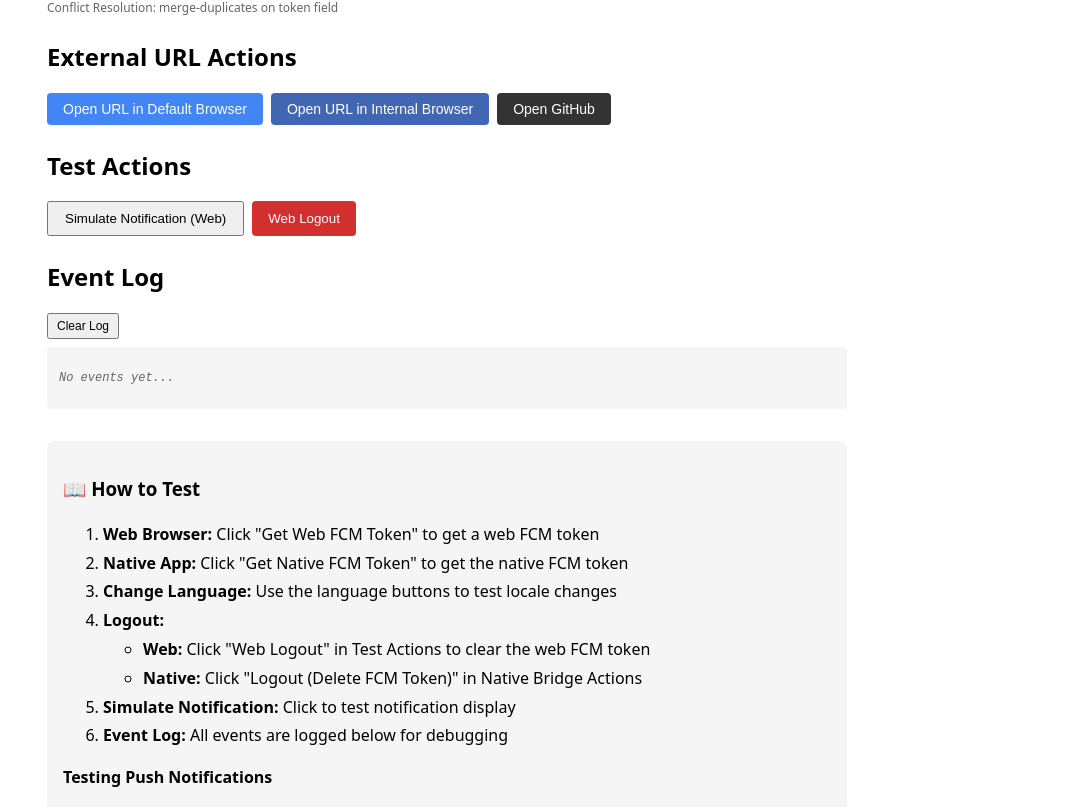
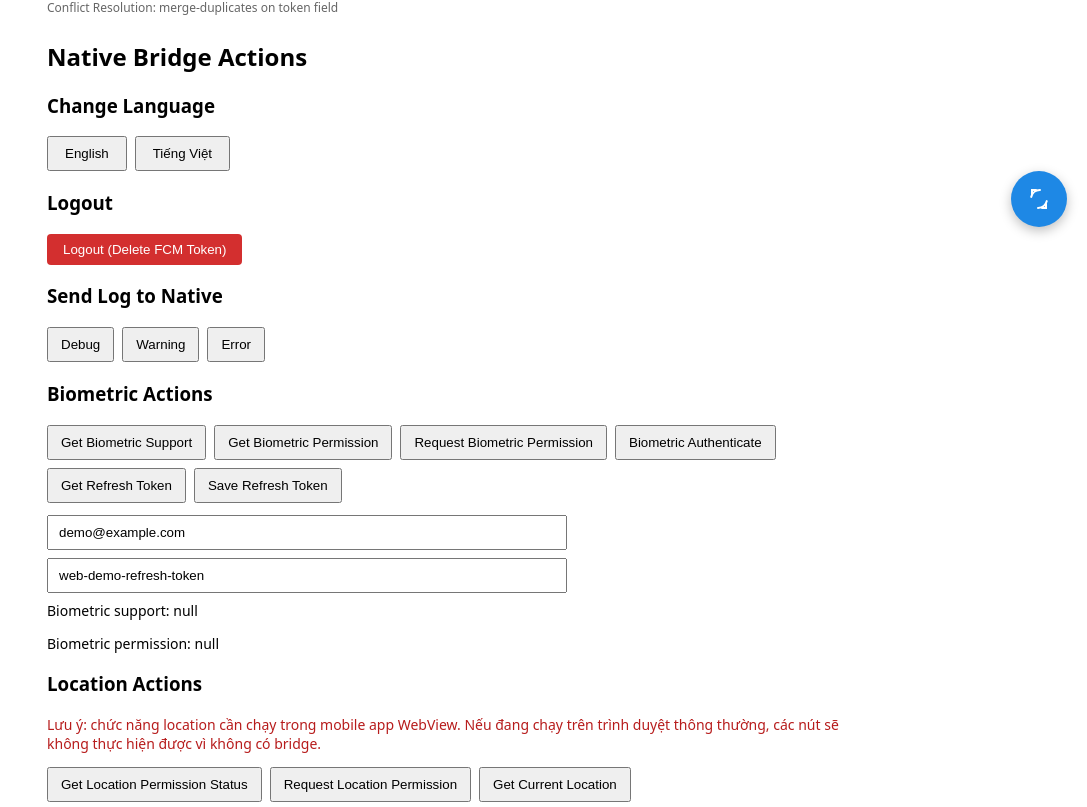
Before and after one commit to az-coder-123/fcm-web-demo, a Next.js app: page / in a window 1280 px wide. Shown: the part 553-1360 px from the top of the page, without its empty margins (193-1280 px from the left). Built offline with nearby package versions, Linux system fonts and the light colour scheme; no server answers.

Commit message:
feat: add location permission handling and actions in NativeBridgeActions component

```diff
--- a/app/page.js
+++ b/app/page.js
@@ -34,6 +34,9 @@ export default function Home() {
     const [logoutResult, setLogoutResult] = useState(null);
     const [biometricSupport, setBiometricSupport] = useState(null);
     const [biometricPermission, setBiometricPermission] = useState(null);
+    const [locationPermission, setLocationPermission] = useState(null);
+    const [location, setLocation] = useState(null);
+    const [locationError, setLocationError] = useState(null);
     const [refreshTokenOwnerKey, setRefreshTokenOwnerKey] = useState(null);
     const [refreshToken, setRefreshToken] = useState(null);
     const [biometricAuthResult, setBiometricAuthResult] = useState(null);
@@ -81,6 +84,10 @@ export default function Home() {
     }, []);
 
     const checkNativeBridge = async () => {
+        if (window.flutter_inappwebview) {
+            setIsNativeApp(true);
+        }
+
         try {
             if (window.flutter_inappwebview) {
                 const info = await window.flutter_inappwebview.callHandler('getAppInfo');
@@ -105,10 +112,16 @@ export default function Home() {
                             /* ignore */
                         }
                     }
+                } else {
+                    // still considered native webview when flutter_inappwebview exists
+                    setIsNativeApp(true);
                 }
             }
         } catch (err) {
             console.log('Not running in native app or bridge not ready:', err);
+            if (window.flutter_inappwebview) {
+                setIsNativeApp(true);
+            }
             try {
                 addToLog('Native Bridge', `Bridge not available or error: ${err?.message || String(err)}`);
             } catch (e) {
@@ -444,6 +457,52 @@ export default function Home() {
         }
     };
 
+    const handleGetLocationPermissionStatus = async () => {
+        if (!window.flutter_inappwebview) return;
+        try {
+            const response = await window.flutter_inappwebview.callHandler('getLocationPermissionStatus');
+            setLocationPermission(response);
+            setLocationError(null);
+            addToLog('Location Permission Status', JSON.stringify(response));
+        } catch (e) {
+            setLocationError(e?.message || String(e));
+            addToLog('Location Permission Status Error', e?.message || String(e));
+        }
+    };
+
+    const handleRequestLocationPermission = async () => {
+        if (!window.flutter_inappwebview) return;
+        try {
+            const response = await window.flutter_inappwebview.callHandler('requestLocationPermission');
+            setLocationPermission(response);
+            setLocationError(null);
+            addToLog('Request Location Permission', JSON.stringify(response));
+        } catch (e) {
+            setLocationError(e?.message || String(e));
+            addToLog('Request Location Permission Error', e?.message || String(e));
+        }
+    };
+
+    const handleGetLocation = async () => {
+        if (!window.flutter_inappwebview) return;
+        try {
+            const response = await window.flutter_inappwebview.callHandler('getLocation');
+            if (response && response.success) {
+                setLocation(response);
+                setLocationError(null);
+                addToLog('Get Location', JSON.stringify(response));
+            } else {
+                setLocation(null);
+                setLocationError(response?.error || 'Failed to get location');
+                addToLog('Get Location Error', response?.error || 'Failed');
+            }
+        } catch (e) {
+            setLocation(null);
+            setLocationError(e?.message || String(e));
+            addToLog('Get Location Exception', e?.message || String(e));
+        }
+    };
+
     const handleChangeLocale = async (lang) => {
         if (!window.flutter_inappwebview) return;
         try {
@@ -573,7 +632,6 @@ export default function Home() {
                 addToLog={addToLog}
             />
 
-            {isNativeApp && (
             <NativeBridgeActions
                 currentLocale={currentLocale}
                 logoutResult={logoutResult}
@@ -583,16 +641,22 @@ export default function Home() {
                 onGetBiometricSupport={handleGetBiometricSupport}
                 onGetBiometricPermissionStatus={handleGetBiometricPermissionStatus}
                 onRequestBiometricPermission={handleRequestBiometricPermission}
+                onGetLocationPermissionStatus={handleGetLocationPermissionStatus}
+                onRequestLocationPermission={handleRequestLocationPermission}
+                onGetLocation={handleGetLocation}
                 onBiometricAuthenticate={handleBiometricAuthenticate}
                 onGetRefreshToken={handleGetRefreshToken}
                 onSaveRefreshToken={handleSaveRefreshToken}
                 biometricSupport={biometricSupport}
                 biometricPermission={biometricPermission}
+                locationPermission={locationPermission}
+                location={location}
+                locationError={locationError}
                 refreshTokenOwnerKey={refreshTokenOwnerKey}
                 refreshToken={refreshToken}
                 biometricAuthResult={biometricAuthResult}
+                isNativeApp={isNativeApp}
             />
-            )}
 
             <ExternalUrlActions />
 
@@ -610,6 +674,42 @@ export default function Home() {
             <ErrorDisplay error={error} />
             <Toast toast={toast} onClose={() => setToast(null)} />
             <Instructions />
+
+            <button
+                onClick={() => window.location.reload()}
+                style={{
+                    position: 'fixed',
+                    right: 20,
+                    bottom: 20,
+                    width: 56,
+                    height: 56,
+                    borderRadius: '50%',
+                    border: 'none',
+                    background: '#1e88e5',
+                    color: 'white',
+                    boxShadow: '0 4px 12px rgba(0,0,0,0.25)',
+                    cursor: 'pointer',
+                    zIndex: 9999,
+                    display: 'flex',
+                    alignItems: 'center',
+                    justifyContent: 'center',
+                }}
+                title="Reload page"
+                aria-label="Reload page"
+            >
+                <svg
+                    width="24"
+                    height="24"
+                    viewBox="0 0 24 24"
+                    fill="none"
+                    xmlns="http://www.w3.org/2000/svg"
+                >
+                    <path d="M13 3a9 9 0 0 0-8.8 6.9" stroke="white" strokeWidth="2" strokeLinecap="round" />
+                    <path d="M5 7V3h4" stroke="white" strokeWidth="2" strokeLinecap="round" />
+                    <path d="M11 21a9 9 0 0 0 8.8-6.9" stroke="white" strokeWidth="2" strokeLinecap="round" />
+                    <path d="M19 17v4h-4" stroke="white" strokeWidth="2" strokeLinecap="round" />
+                </svg>
+            </button>
         </main>
     );
 }
--- a/components/NativeBridgeActions.js
+++ b/components/NativeBridgeActions.js
@@ -10,13 +10,20 @@ export default function NativeBridgeActions({
     onGetBiometricPermissionStatus,
     onRequestBiometricPermission,
     onBiometricAuthenticate,
+    onGetLocationPermissionStatus,
+    onRequestLocationPermission,
+    onGetLocation,
     onGetRefreshToken,
     onSaveRefreshToken,
     biometricSupport,
     biometricPermission,
+    locationPermission,
+    location,
+    locationError,
     refreshTokenOwnerKey,
     refreshToken,
-    biometricAuthResult
+    biometricAuthResult,
+    isNativeApp
 }) {
     const [keyInput, setKeyInput] = useState('demo@example.com');
     const [tokenInput, setTokenInput] = useState('web-demo-refresh-token');
@@ -143,6 +150,59 @@ export default function NativeBridgeActions({
                     </p>
                 )}
             </div>
+
+            {/* Location Actions */}
+            <div style={{ marginBottom: 16 }}>
+                <h3>Location Actions</h3>
+                {!isNativeApp && (
+                    <p style={{ marginTop: 8, fontSize: 14, color: '#b71c1c' }}>
+                        Lưu ý: chức năng location cần chạy trong mobile app WebView. Nếu đang chạy trên trình duyệt thông thường, các nút sẽ không thực hiện được vì không có bridge.
+                    </p>
+                )}
+                <div style={{ display: 'flex', gap: 8, flexWrap: 'wrap' }}>
+                    <button onClick={onGetLocationPermissionStatus} style={{ padding: '8px 12px' }}>
+                        Get Location Permission Status
+                    </button>
+                    <button onClick={onRequestLocationPermission} style={{ padding: '8px 12px' }}>
+                        Request Location Permission
+                    </button>
+                    <button
+                        onClick={onGetLocation}
+                        style={{ padding: '8px 12px' }}
+                        disabled={locationPermission && !locationPermission.isGranted}
+                    >
+                        Get Current Location
+                    </button>
+                </div>
+
+                {locationPermission && locationPermission.isGranted === false && (
+                    <p style={{ marginTop: 8, fontSize: 14, color: 'orange' }}>
+                        Location permission chưa được cấp. Hãy yêu cầu quyền từ app (Request Location Permission) hoặc mở lại Settings.
+                    </p>
+                )}
+
+                {locationPermission && locationPermission.isGranted === true && (
+                    <p style={{ marginTop: 8, fontSize: 14, color: 'green' }}>
+                        Location permission đã được cấp.
+                    </p>
+                )}
+
+                {locationPermission && (
+                    <p style={{ marginTop: 8, fontSize: 14 }}>
+                        Location permission: {JSON.stringify(locationPermission)}
+                    </p>
+                )}
+                {location && location.success && (
+                    <p style={{ marginTop: 8, fontSize: 14 }}>
+                        Found location: {location.latitude.toFixed(6)}, {location.longitude.toFixed(6)} (accuracy: {location.accuracy} m)
+                    </p>
+                )}
+                {locationError && (
+                    <p style={{ marginTop: 8, fontSize: 14, color: 'red' }}>
+                        Location error: {locationError}
+                    </p>
+                )}
+            </div>
         </section>
     );
 }
```
Also changed, not shown: 1 other file (tests, documents, lock files or other folders). Lines whose indentation alone changed are shown as unchanged.
